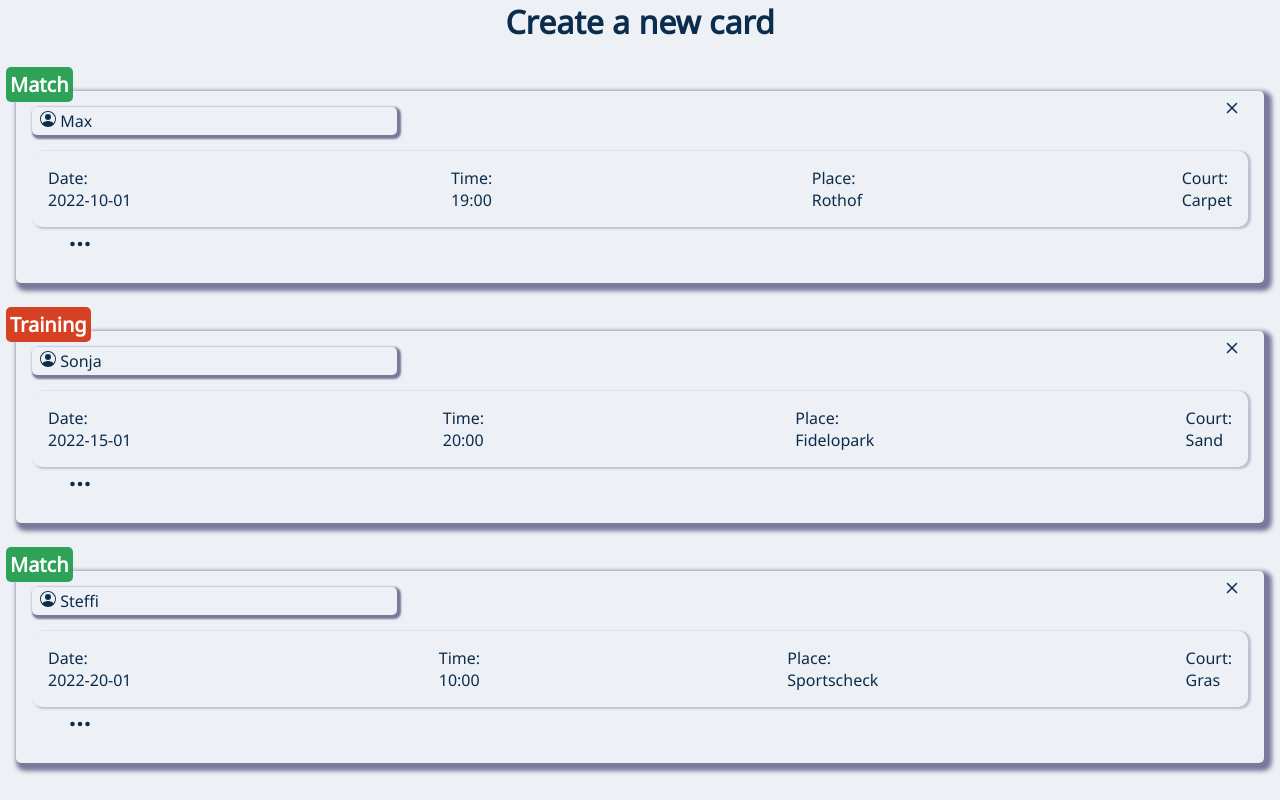
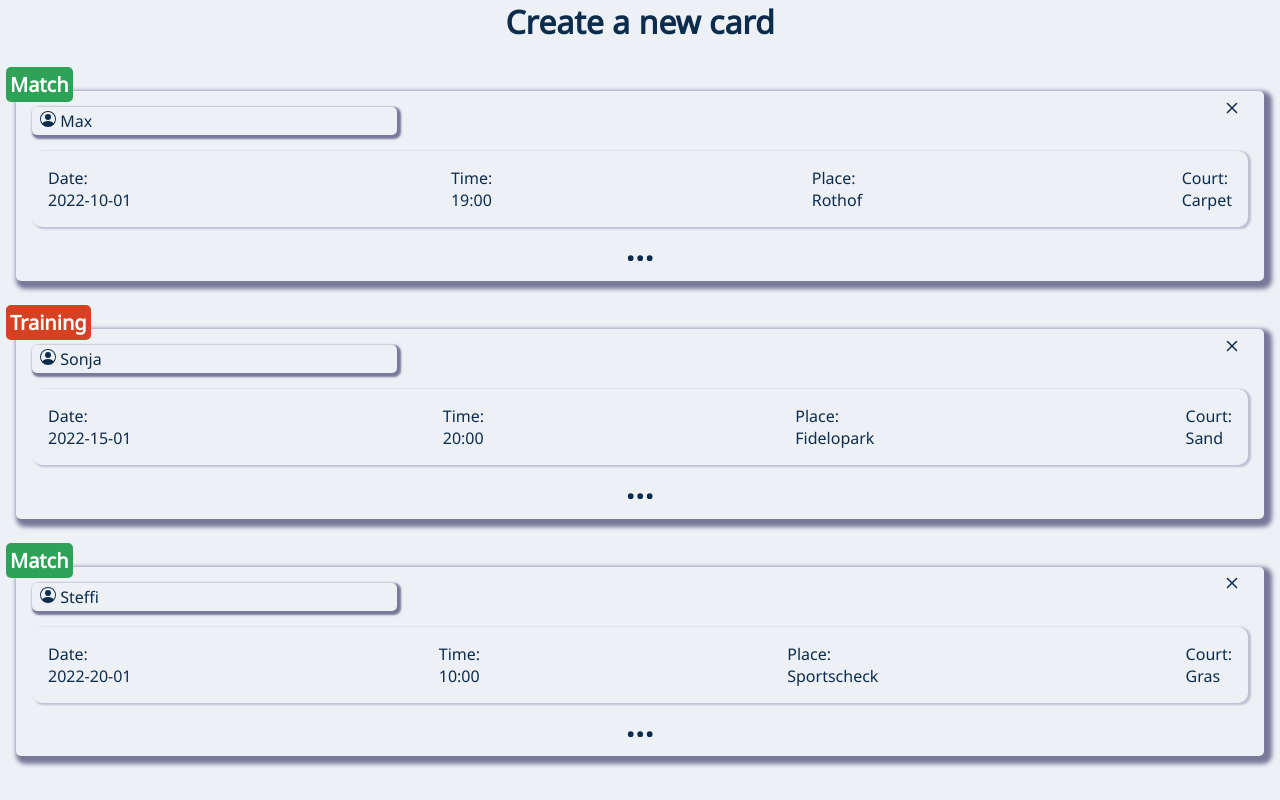
Before and after one commit to PhilippWeiss85/capstone-project, a Next.js app: page /form in a window 1280 px wide. Shown: the top 800 px of the page. Built offline with nearby package versions, Linux system fonts and the light colour scheme.

Commit message:
add styling to editbutton

```diff
--- a/components/EditButton.js
+++ b/components/EditButton.js
@@ -5,24 +5,16 @@ export default function EditButton({ children }) {
 }
 
 const StyledButton = styled.button`
-  padding: 0.2em 0.5em;
-  margin: 0 1em;
   background-color: transparent;
   color: var(--text-primary);
-  font-size: 1.5em;
+  font-size: 1.9em;
   border: none;
 
   &:hover {
     transition: 0.2s ease-in-out;
-    box-shadow: 1px 1px #d74123;
-    filter: drop-shadow(2px 2px 2px #d74123);
-    padding: 0.1em 0.5em;
-    margin: 0 1em;
-    font-size: 1.7em;
   }
 
   &:active {
-    transition: 0.2s ease;
     color: #d74123;
   }
 `;
--- a/components/GameCard/GameCard.js
+++ b/components/GameCard/GameCard.js
@@ -45,9 +45,11 @@ export default function GameCard({
             <p>{court}</p>
           </li>
         </CardList>
-        <EditButton>
-          <BsThreeDots />
-        </EditButton>
+        <EditButtonContainer>
+          <EditButton>
+            <BsThreeDots />
+          </EditButton>
+        </EditButtonContainer>
       </CardContainer>
     </Card>
   );
@@ -69,8 +71,8 @@ const CardType = styled.h2`
 `;
 
 const CardContainer = styled.section`
-  padding: 1em;
-  margin: 0 1em 1em;
+  padding: 1em 1em 0 1em;
+  margin: 1em 1em;
   mix-blend-mode: normal;
   box-shadow: 4px 4px 4px 4px var(--box-shadow);
 `;
@@ -92,6 +94,12 @@ const DeleteButtonContainer = styled.div`
   right: 0;
 `;
 
+const EditButtonContainer = styled.div`
+  display: flex;
+  justify-content: center;
+  padding-top: 1em;
+`;
+
 const CardList = styled.ul`
   display: flex;
   align-items: center;
```
